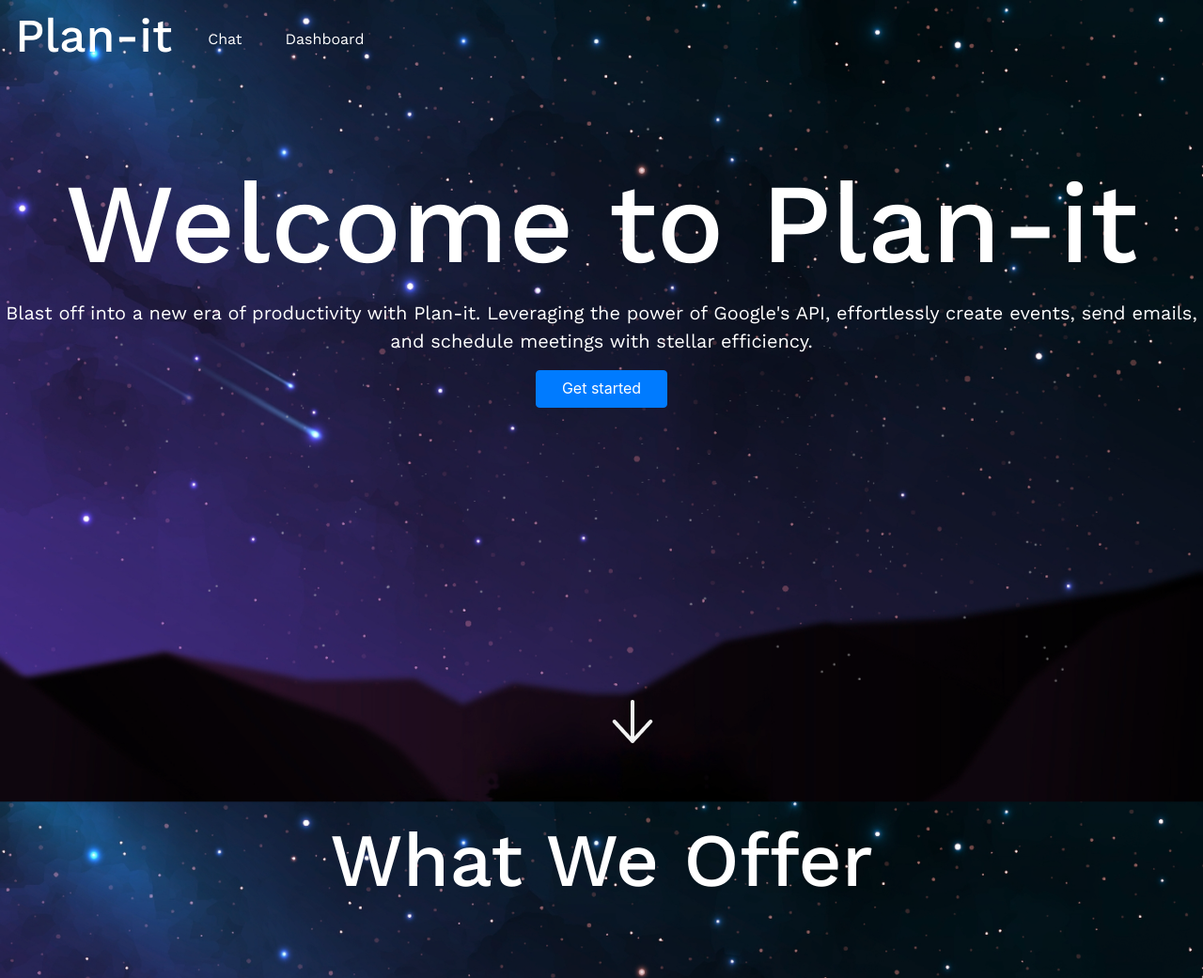
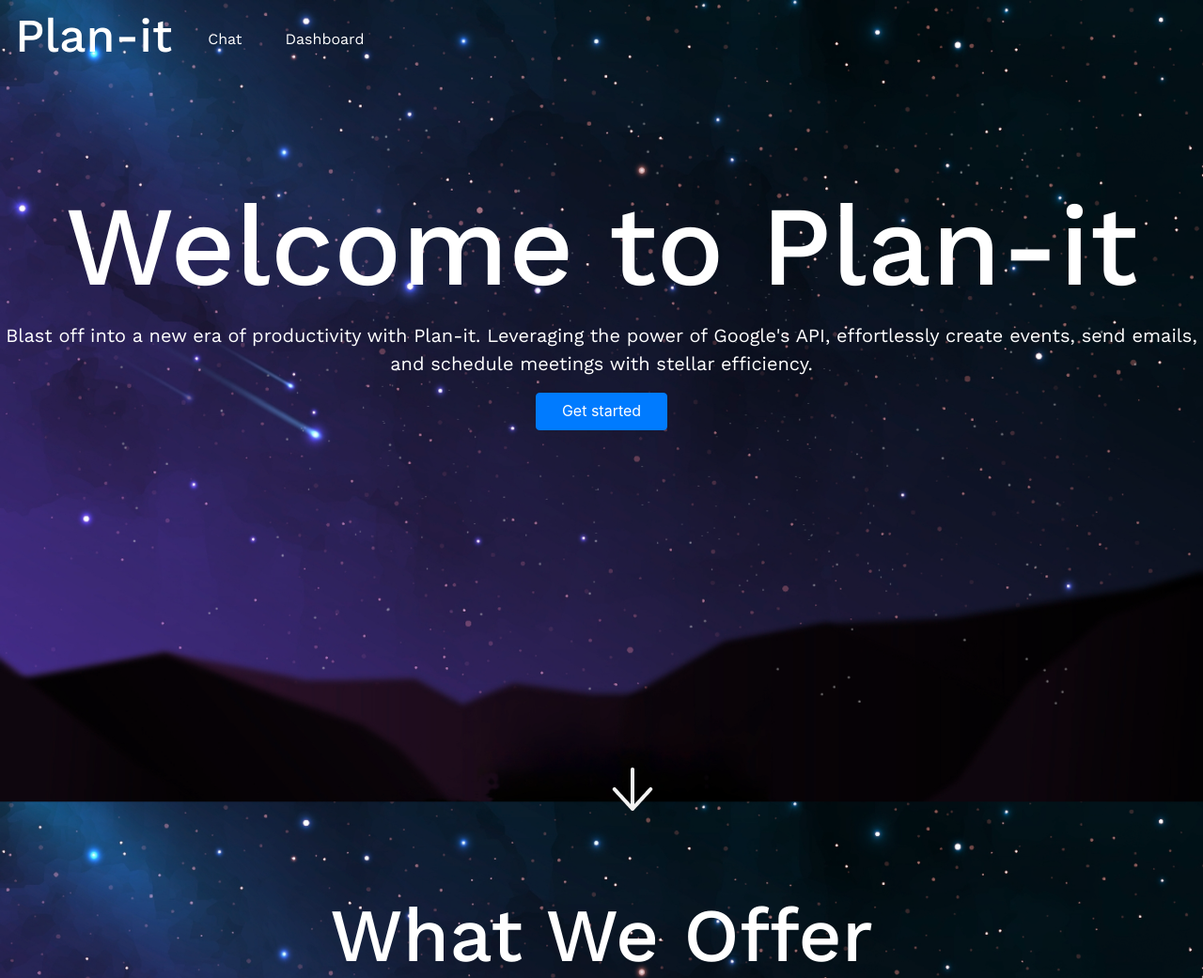
Before and after one commit to minhajsf/Plan-it, a Flask app: page /home in a window 1280 px wide. Shown: the top 1041 px of the page at 94% size. Run offline with Flask 3, Linux system fonts and the light colour scheme; some libraries are stand-ins or nearby versions.

Commit message:
tryihg to fix the viewport

```diff
--- a/static/css/home.css
+++ b/static/css/home.css
@@ -166,7 +166,7 @@
     color: white;
 }
 #intro-container {
-    min-height: 90vh;
+    min-height: 100vh;
     display: flex;
     flex-direction: column;
     justify-content: center;
```
